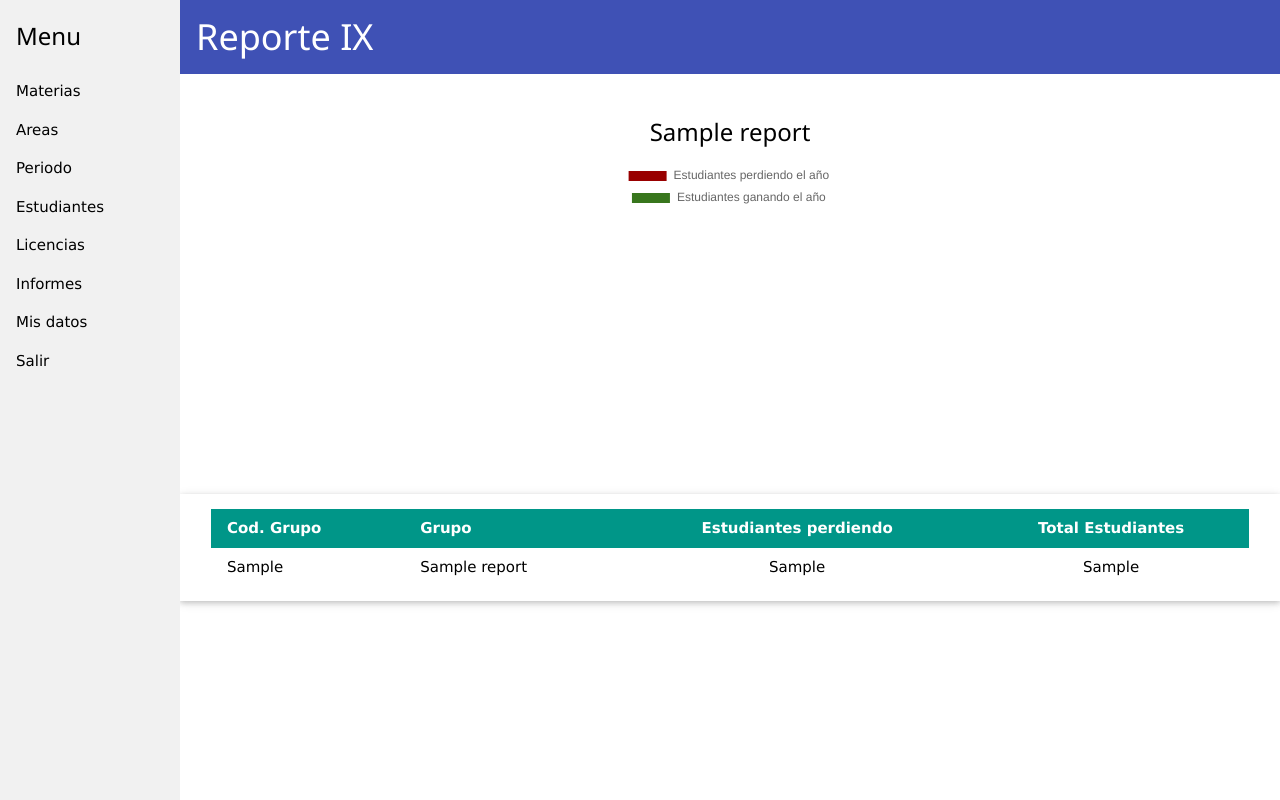
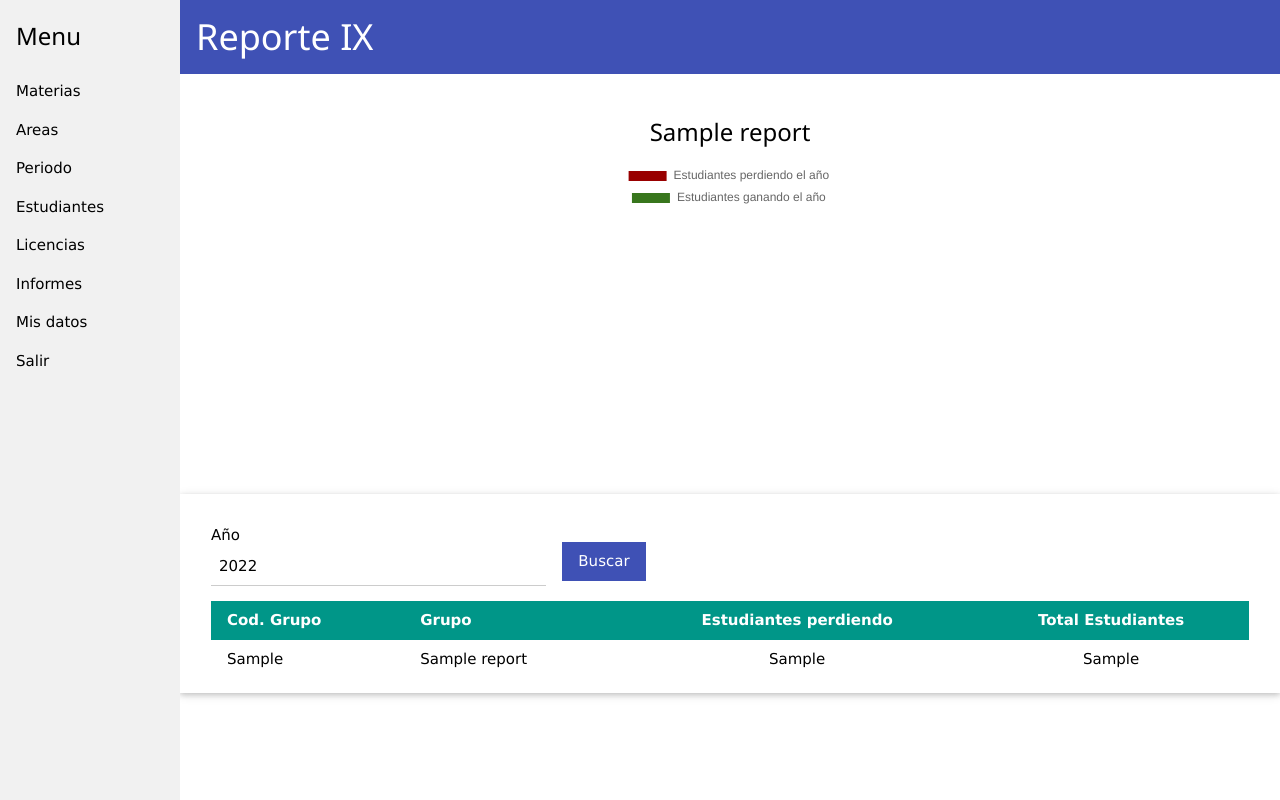
Before and after one commit to CarlosTaborda/sancarlos_proydb, a CodeIgniter app: the page made by application/views/report/reportI.php in a window 1280 px wide. Run offline with CodeIgniter, Linux system fonts and the light colour scheme; tables that the repository leaves empty hold one stand-in row (values such as "Sample post"); the template is opened without the code that fills it: most values are stand-ins (such as "Sample title", 1, 10 or a date in 2020); some libraries are stand-ins or nearby versions.

Commit message:
establecer año en reporte I

```diff
--- a/application/views/report/reportI.php
+++ b/application/views/report/reportI.php
@@ -24,10 +24,24 @@ $this->load->view("layout/header", $data);
 </div>
 <?php endforeach; ?>
 </div>
+<div class="w3-card w3-container" style="padding:1em">
 
 
-<div class="w3-card w3-container" style="padding:1em">
 
+
+  <form class="w3-row-padding" action="<?= site_url("report/reporti") ?>" method="post" >
+    <div class="w3-col m4">
+      <p>
+        Año
+        <input type="number" value="<?= date('Y') ?>" class="w3-input" name="anio" required  >
+      </p>
+    </div>
+    <div class="w3-col m2">
+      <button class="w3-btn w3-indigo" style="margin-top: 2.2em" >
+        Buscar
+      </button>
+    </div>
+  </form>
   <div class="w3-row-padding">
     <div class="w3-col m12">
       <table class="w3-table">
```
